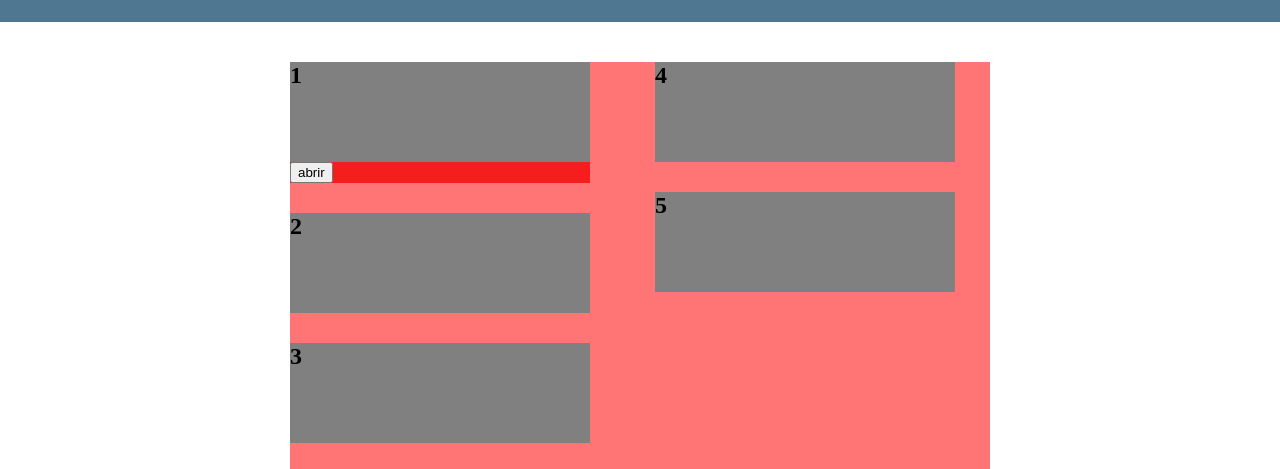
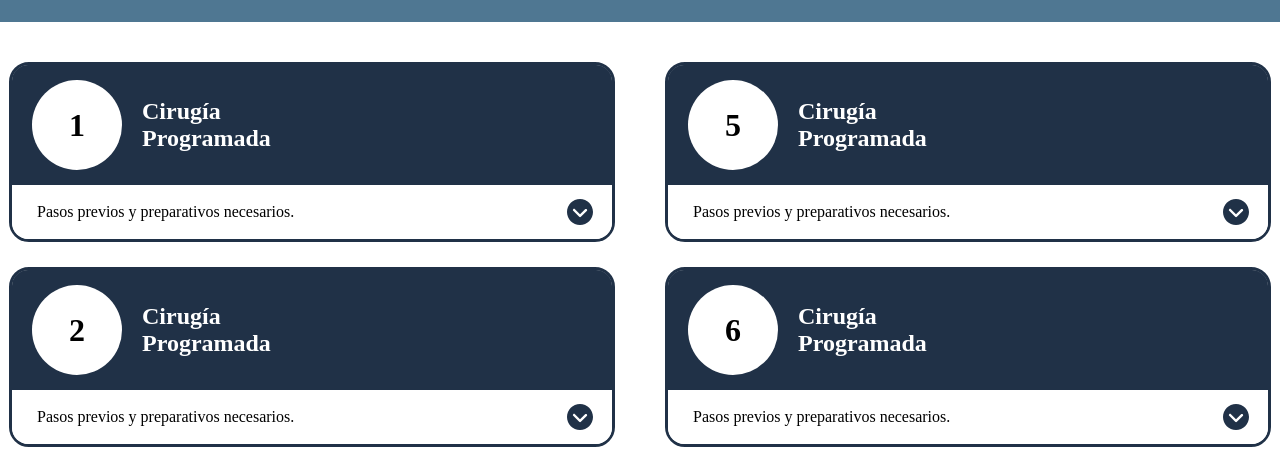
Before and after one commit to agustinurien/calello, an Astro site: page /quirurgico in a window 1280 px wide. Shown: the part 268-737 px from the top of the page. Built offline with nearby package versions, Linux system fonts and the light colour scheme; Astro itself is replaced by a stand-in of ours.

Commit message:
cirugias

```diff
--- a/src/components/Cirugias.jsx
+++ b/src/components/Cirugias.jsx
@@ -1,30 +1,95 @@
 import React, { useState } from "react";
 import "./cirugias.css";
+import {
+  IoIosArrowDropdownCircle,
+  IoIosArrowDropupCircle,
+} from "react-icons/io";
 
 const Cirugias = () => {
-  const [open, setOpen] = useState(false);
+  const columnaUno = [
+    { id: 1, title: "Cirugía Programada" },
+    { id: 2, title: "Cirugía Programada" },
+    { id: 3, title: "Cirugía Programada" },
+    { id: 4, title: "Cirugía Programada" },
+  ];
+
+  const columnaDos = [
+    { id: 5, title: "Cirugía Programada" },
+    { id: 6, title: "Cirugía Programada" },
+    { id: 7, title: "Cirugía Programada" },
+  ];
+
+  const [openItemsCol1, setOpenItemsCol1] = useState(
+    Array(columnaUno.length).fill(false)
+  );
+  const [openItemsCol2, setOpenItemsCol2] = useState(
+    Array(columnaDos.length).fill(false)
+  );
+
+  const toggleItemCol1 = (index) => {
+    setOpenItemsCol1((prev) =>
+      prev.map((open, i) => (i === index ? !open : open))
+    );
+  };
+
+  const toggleItemCol2 = (index) => {
+    setOpenItemsCol2((prev) =>
+      prev.map((open, i) => (i === index ? !open : open))
+    );
+  };
   return (
     <>
-      <div className="cirugiasContainer">
-        <h1>1</h1>
-        <button onClick={() => setOpen(!open)}>abrir</button>
-        {open && <div className="texto"></div>}
+      <div className="firstCol">
+        {columnaUno.map((item, index) => {
+          return (
+            <div className="cirugiasContainer" key={index}>
+              <div className="cirugiasHeader">
+                <h2>{item.id}</h2>
+                <h1>
+                  Cirugía <br />
+                  Programada
+                </h1>
+              </div>
+              <div className="openText">
+                <p>Pasos previos y preparativos necesarios.</p>
+                <button onClick={() => toggleItemCol1(index)}>
+                  {openItemsCol1[index] ? (
+                    <IoIosArrowDropupCircle />
+                  ) : (
+                    <IoIosArrowDropdownCircle />
+                  )}
+                </button>
+              </div>
+              {openItemsCol1[index] && <div className="texto"></div>}
+            </div>
+          );
+        })}
       </div>
-
-      <div className="cirugiasContainer">
-        <h1>2</h1>
-      </div>
-
-      <div className="cirugiasContainer">
-        <h1>3</h1>
-      </div>
-
-      <div className="cirugiasContainer">
-        <h1>4</h1>
-      </div>
-
-      <div className="cirugiasContainer">
-        <h1>5</h1>
+      <div className="secondCol">
+        {columnaDos.map((item, index) => {
+          return (
+            <div className="cirugiasContainer" key={index}>
+              <div className="cirugiasHeader">
+                <h2>{item.id}</h2>
+                <h1>
+                  Cirugía <br />
+                  Programada
+                </h1>
+              </div>
+              <div className="openText">
+                <p>Pasos previos y preparativos necesarios.</p>
+                <button onClick={() => toggleItemCol2(index)}>
+                  {openItemsCol2[index] ? (
+                    <IoIosArrowDropupCircle />
+                  ) : (
+                    <IoIosArrowDropdownCircle />
+                  )}
+                </button>
+              </div>
+              {openItemsCol2[index] && <div className="texto"></div>}
+            </div>
+          );
+        })}
       </div>
     </>
   );
--- a/src/components/Navbar.astro
+++ b/src/components/Navbar.astro
@@ -1,6 +1,5 @@
 ---
 import {
-  FaFacebook,
   FaFacebookF,
   FaInstagram,
   FaLinkedinIn,
--- a/src/components/cirugias.css
+++ b/src/components/cirugias.css
@@ -1,14 +1,71 @@
+.firstCol {
+  display: flex;
+  flex-direction: column;
+  gap: 25px;
+}
+.secondCol {
+  display: flex;
+  flex-direction: column;
+  gap: 25px;
+}
+
 .cirugiasContainer {
-  width: 300px;
+  width: 600px;
   height: fit-content;
-  background-color: #f61d1d;
+  border-radius: 20px;
+  border: 3px solid #203147;
 }
-.cirugiasContainer h1 {
-  background-color: gray;
+
+.cirugiasHeader {
+  background-color: #203147;
+  display: flex;
+  gap: 20px;
+  justify-content: flex-start;
+  align-items: center;
+  height: 120px;
+  padding: 0px 20px;
+  border-top-left-radius: 16px;
+  border-top-right-radius: 16px;
+}
+.cirugiasHeader h1 {
   margin: 0px;
-  height: 100px;
+  color: white;
+}
+.cirugiasHeader h2 {
+  margin: 0px;
+  background-color: white;
+  width: 90px;
+  height: 90px;
+  border-radius: 50%;
+  font-size: 2rem;
+  display: flex;
+  justify-content: center;
+  align-items: center;
+}
+.openText {
+  background-color: rgb(255, 255, 255);
+  display: flex;
+  justify-content: space-between;
+  align-items: center;
+  padding: 10px;
+  padding-left: 25px;
+  border-bottom-left-radius: 16px;
+  border-bottom-right-radius: 16px;
+}
+.openText p {
+  margin: 0px;
+}
+.openText button {
+  background-color: transparent;
+  border: none;
+  color: #203147;
+  font-size: 2rem;
+  display: flex;
+  justify-content: center;
 }
 .texto {
   height: 100px;
-  background-color: blue;
+  border-bottom-left-radius: 16px;
+  border-bottom-right-radius: 16px;
+  background-color: rgb(255, 255, 255);
 }
--- a/src/pages/quirurgico.astro
+++ b/src/pages/quirurgico.astro
@@ -55,7 +55,6 @@ import Cirugias from "../components/Cirugias";
   }
   .titulo h3 {
     margin: 0px;
-
     color: #fefefe;
   }
   section {
@@ -66,12 +65,8 @@ import Cirugias from "../components/Cirugias";
     padding-top: 40px;
   }
   .containerCirugia {
-    background-color: rgb(255, 117, 117);
-    width: 700px;
-    height: 500px;
     display: flex;
-    gap: 30px;
-    flex-direction: column;
-    flex-wrap: wrap;
+    justify-content: center;
+    gap: 50px;
   }
 </style>
```
